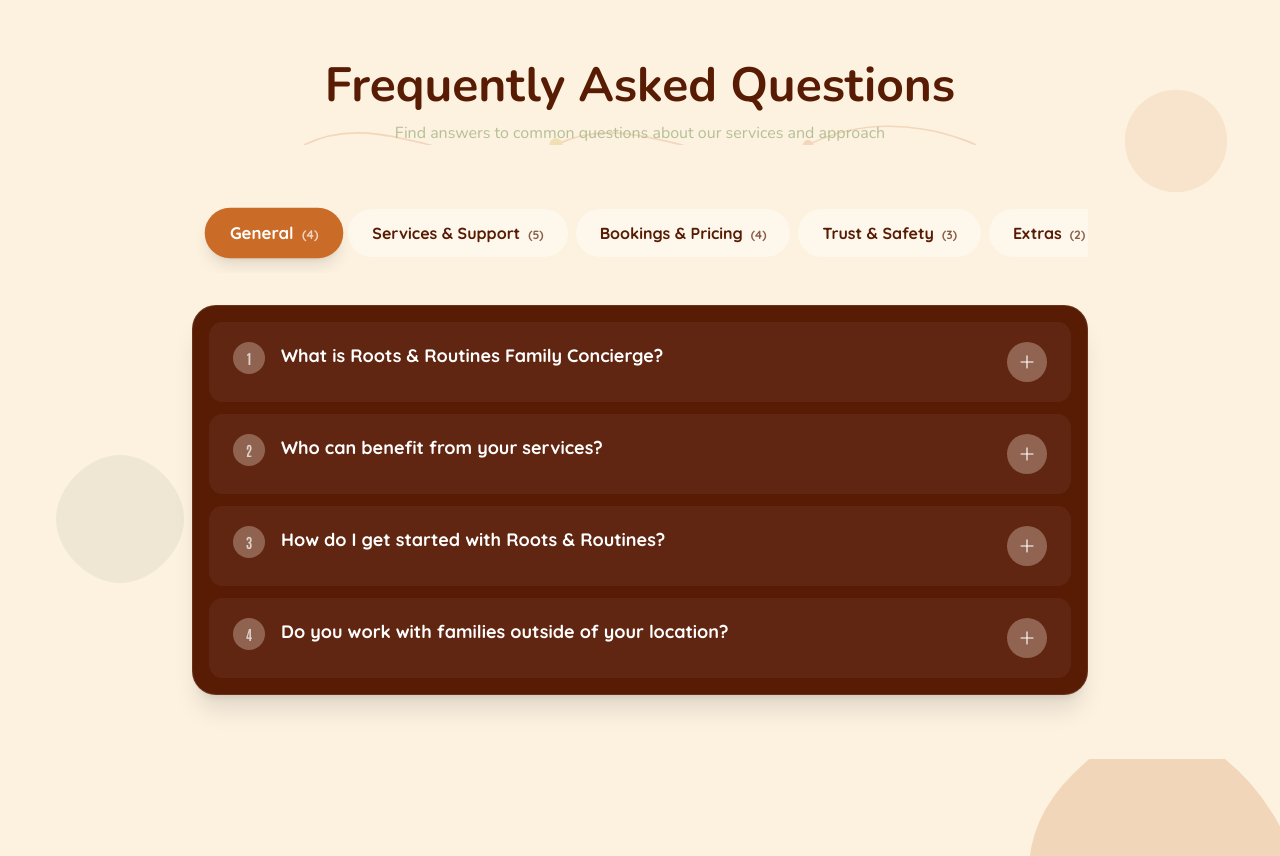
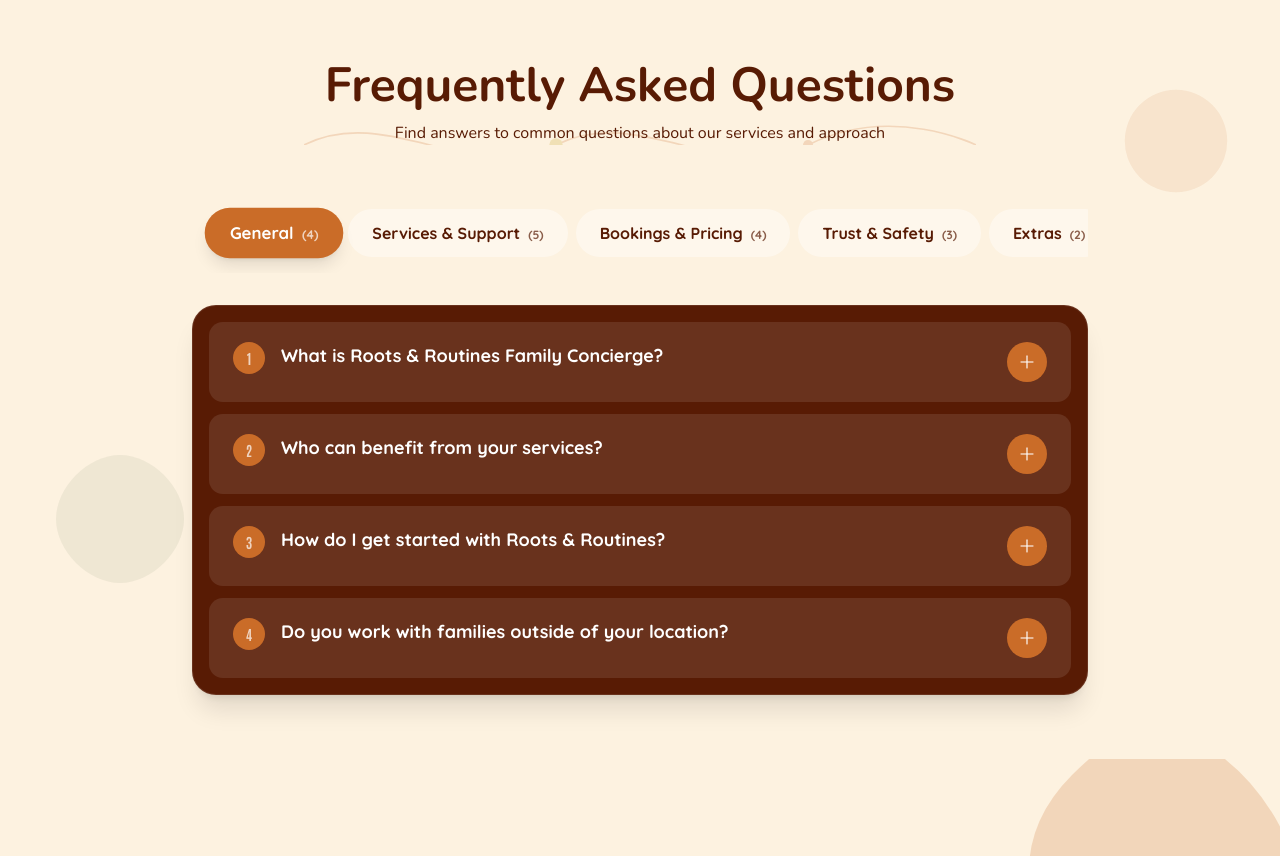
Before and after one commit to kingmadeit/roots-and-routines, a Next.js app: page / in a window 1280 px wide. Shown: the part 3400-4256 px from the top of the page. Built offline with nearby package versions, Linux system fonts and the light colour scheme.

Commit message:
make faq pop

```diff
--- a/src/components/FAQ.tsx
+++ b/src/components/FAQ.tsx
@@ -57,7 +57,7 @@ const AccordionItem = memo<AccordionItemProps>(function AccordionItem({ item, is
           "transition-all duration-300 rounded-xl",
           "hover:bg-primary/20 focus-visible:outline-none focus-visible:ring-2",
           "focus-visible:ring-accent focus-visible:ring-offset-2",
-          isOpen ? "bg-primary/10" : "bg-white/5",
+          isOpen ? "bg-primary/10" : "bg-white/10",
         )}
         aria-expanded={isOpen}
         aria-controls={`answer-${item.id}`}
@@ -66,8 +66,8 @@ const AccordionItem = memo<AccordionItemProps>(function AccordionItem({ item, is
           <div
             className={clsx(
               "flex-shrink-0 w-8 h-8 rounded-full flex items-center justify-center",
-              "font-antonio font-bold text-sm transition-all duration-300",
-              isOpen ? "bg-accent text-white" : "bg-primary/30 text-white/70 group-hover:bg-primary/50",
+              "font-antonio bg-accent font-bold text-sm transition-all duration-300",
+              isOpen ? " text-white" : "text-white/70 group-hover:bg-primary/50",
             )}
           >
             {index + 1}
@@ -77,8 +77,8 @@ const AccordionItem = memo<AccordionItemProps>(function AccordionItem({ item, is
         <div
           className={clsx(
             "flex-shrink-0 w-10 h-10 flex items-center justify-center rounded-full",
-            "transition-all duration-300",
-            isOpen ? "bg-accent text-white rotate-180" : "bg-primary/30 text-white/70 group-hover:bg-primary/50",
+            "transition-all duration-300 bg-accent",
+            isOpen ? " text-white rotate-180" : "text-white/70 group-hover:bg-primary/50",
           )}
         >
           {isOpen ? <Minus className="w-5 h-5" /> : <Plus className="w-5 h-5" />}
@@ -134,7 +134,7 @@ const FAQHeader = memo<{ title: string }>(function FAQHeader({ title }) {
         as="p"
         {...ANIMATION_CONFIG.stagger}
         transition={{ ...ANIMATION_CONFIG.stagger.transition, delay: 0.1 }}
-        className="font-nunito text-secondary-foreground/80 max-w-2xl mx-auto"
+        className="font-nunito text-[#581b04] max-w-2xl mx-auto"
       >
         Find answers to common questions about our services and approach
       </Animated>
```
